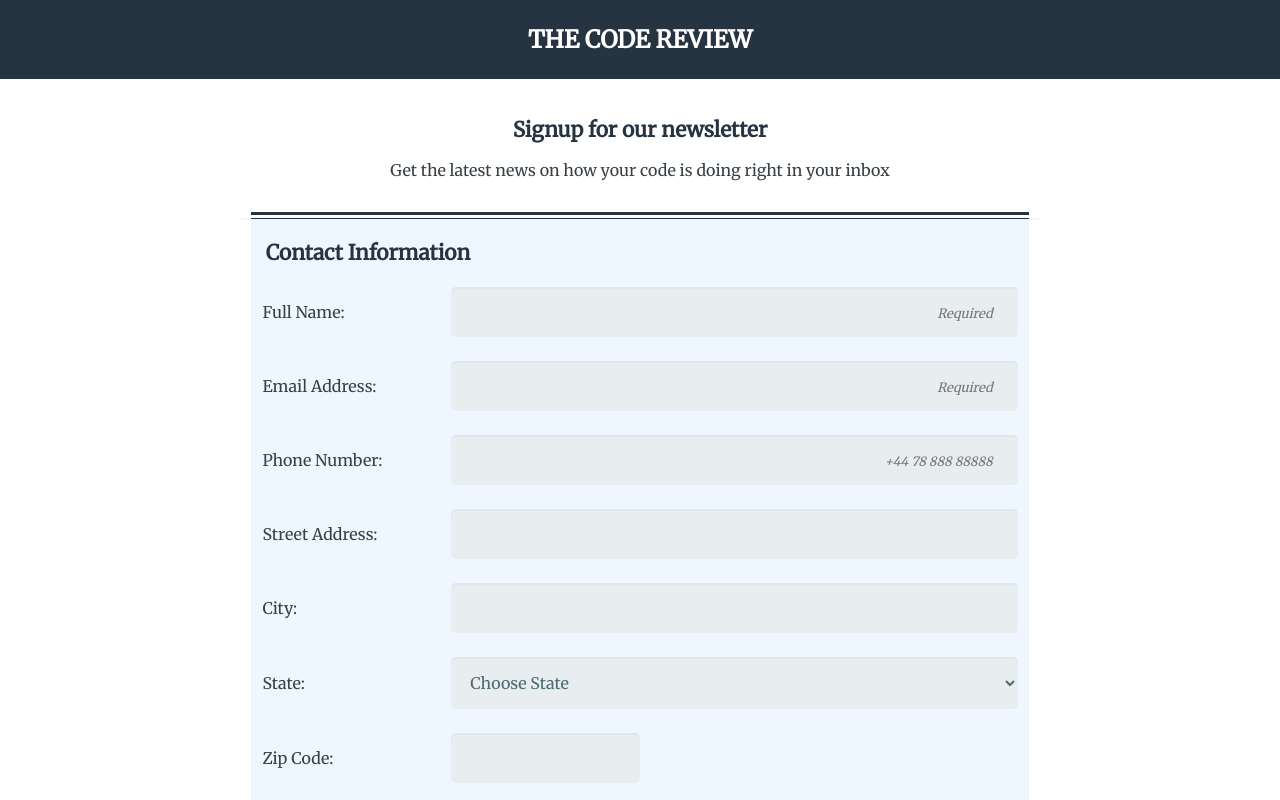
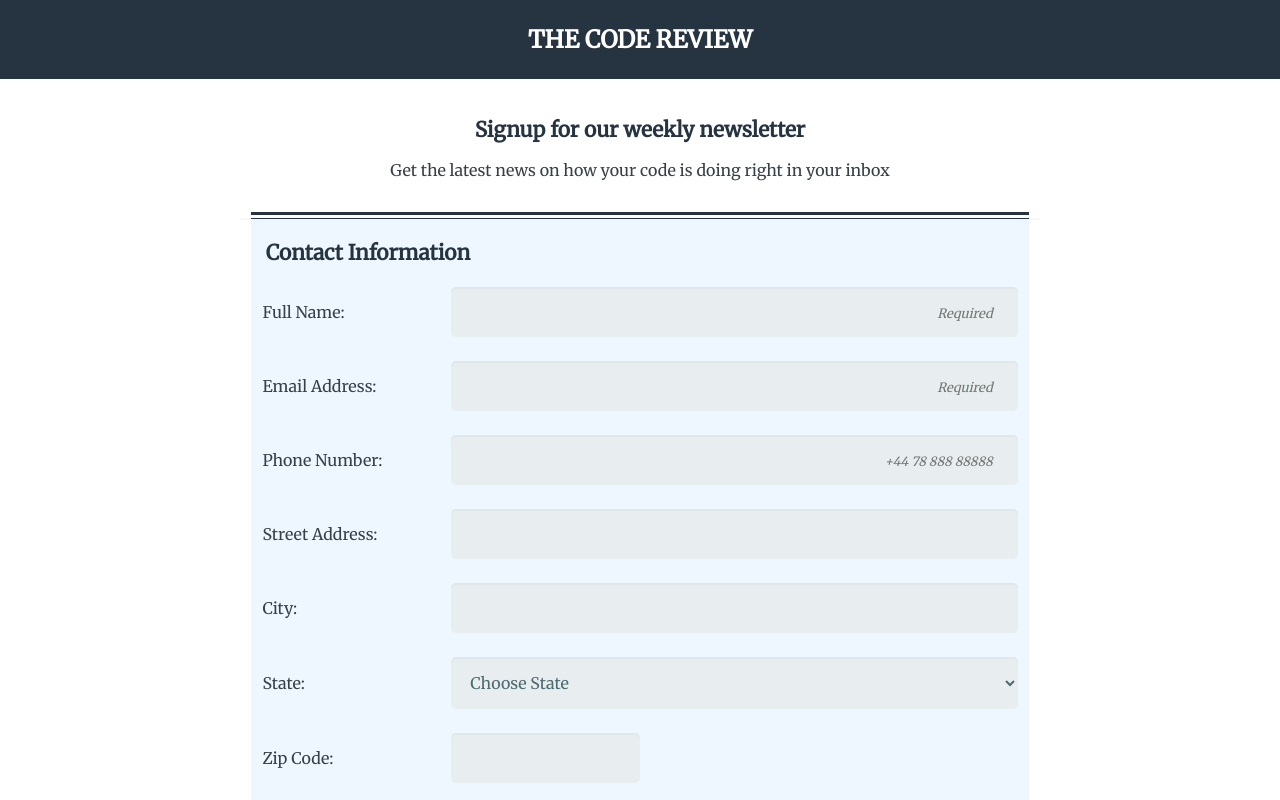
Before and after one commit to Stuaale/Techdegree-Project-3, a plain HTML site: page index.html in a window 1280 px wide. Shown: the top 800 px of the page. Drawn offline with Linux system fonts and the light colour scheme.

Commit message:
Final submission

```diff
--- a/index.html
+++ b/index.html
@@ -3,7 +3,7 @@
     <head>
         <meta charset="utf-8">
         <meta name="viewport" content="width=device-width, initial-scale=1.0">
-        <title>Sign Up Form</title>
+        <title>Sign up Form</title>
         <link rel="stylesheet" href="css/normalize.css">
         <link href="https://fonts.googleapis.com/css2?family=Merriweather&display=swap" rel="stylesheet">
         <link rel="stylesheet" href="css/style.css">
@@ -16,7 +16,7 @@
 
       <div class="form-header"><!--Header section-->
         <h1 class="header">The Code Review</h1>
-        <h2>Signup for our newsletter</h2>
+        <h2>Signup for our weekly newsletter</h2>
         <p class="header-text">Get the latest news on how your code is doing right in your inbox</p>
       </div><!--end of header section-->
 
```
